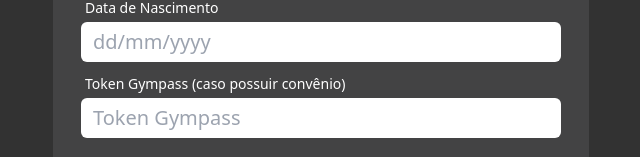
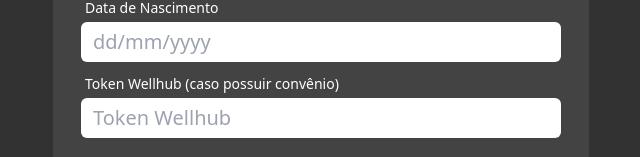
Before and after one commit to Leandroyyy/primax-prospect-register, a React (Vite) app: page / in a window 1280 px wide. Shown: the part 643-800 px from the top of the page, without its empty margins (319-959 px from the left). Built offline with nearby package versions, Linux system fonts and the light colour scheme; no server answers.

Commit message:
feat: changed gympass to wellhub

```diff
--- a/src/auth/evoAuth.ts
+++ b/src/auth/evoAuth.ts
@@ -2,8 +2,8 @@ import axios from "axios";
 
 export const evoUrl = axios.create({
   baseURL: import.meta.env.VITE_EVO_BASE_URL,
-  auth:{
-    username:import.meta.env.VITE_EVO_USERNAME ?? '',
-    password:import.meta.env.VITE_EVO_PASSWORD ?? ''
-  }
+  auth: {
+    username: import.meta.env.VITE_EVO_USERNAME ?? "",
+    password: import.meta.env.VITE_EVO_PASSWORD ?? "",
+  },
 });
--- a/src/components/prospectForm/index.tsx
+++ b/src/components/prospectForm/index.tsx
@@ -1,9 +1,9 @@
-import { useState, useEffect } from "react";
-import InputMask from "react-input-mask";
-import { ProspectFinished } from "../prospectFinished";
+import { useState } from "react";
 import { useForm } from "react-hook-form";
 import { AiOutlineLoading3Quarters } from "react-icons/ai";
+import InputMask from "react-input-mask";
 import { evoUrl } from "../../auth/evoAuth";
+import { ProspectFinished } from "../prospectFinished";
 
 interface Prospect {
   name: string;
@@ -13,7 +13,7 @@ interface Prospect {
   birthday: string;
   gender: string;
   currentStep: string;
-  tokenGympass?: string;
+  tokenWellhub?: string;
 }
 
 export function ProspectForm() {
@@ -49,10 +49,10 @@ export function ProspectForm() {
     birthday: {
       required: "A data de nascimento é obrigatório",
     },
-    tokenGympass:{
+    tokenWellhub: {
       minLength: 13,
-      message: "Deve possuir 13 digitos"
-    }
+      message: "Deve possuir 13 digitos",
+    },
   };
 
   async function handleData(data: Prospect): Promise<Prospect> {
@@ -119,9 +119,9 @@ export function ProspectForm() {
         throw new Error(e.message);
       });
 
-    //this only exists to add tokenGympass the post route doesnt work to create a prospect with tokengympass
+    //this only exists to add tokenWellhub the post route doesnt work to create a prospect with tokenWellhub
     await evoUrl
-      .put("/prospects", {...allData, idProspect: data.idProspect})
+      .put("/prospects", { ...allData, idProspect: data.idProspect })
       .then()
       .catch((e: any) => {
         throw new Error(e.message);
@@ -331,24 +331,24 @@ export function ProspectForm() {
 
           <div className="flex flex-col mb-5">
             <label
-              htmlFor="tokenGympass"
+              htmlFor="tokenWellhub"
               className="text-xs text-white mb-1 px-1 sm:text-sm"
             >
-              Token Gympass (caso possuir convênio)
+              Token Wellhub (caso possuir convênio)
             </label>
             <input
               type="text"
-              placeholder="Token Gympass"
-              id="tokenGympass"
-              {...register("tokenGympass", registerValidations.tokenGympass)}
+              placeholder="Token Wellhub"
+              id="tokenWellhub"
+              {...register("tokenWellhub", registerValidations.tokenWellhub)}
               defaultValue=""
-              max='13'
-              min='13'
+              max="13"
+              min="13"
               maxLength={13}
               className="w-64 h-7 sm:w-[30rem] sm:h-10 sm:text-xl focus:border-1 focus-visible:ring rounded-md outline-none focus:border-[#2196F3] focus:placeholder-[#2196f3] pl-3"
             />
             <small className="text-red-500 mb-2 px-2">
-              {errors?.tokenGympass && <>Deve possuir 13 dígitos</>}
+              {errors?.tokenWellhub && <>Deve possuir 13 dígitos</>}
             </small>
           </div>
 
```
Also changed, not shown: 2 other files (tests, documents, lock files or other folders).
